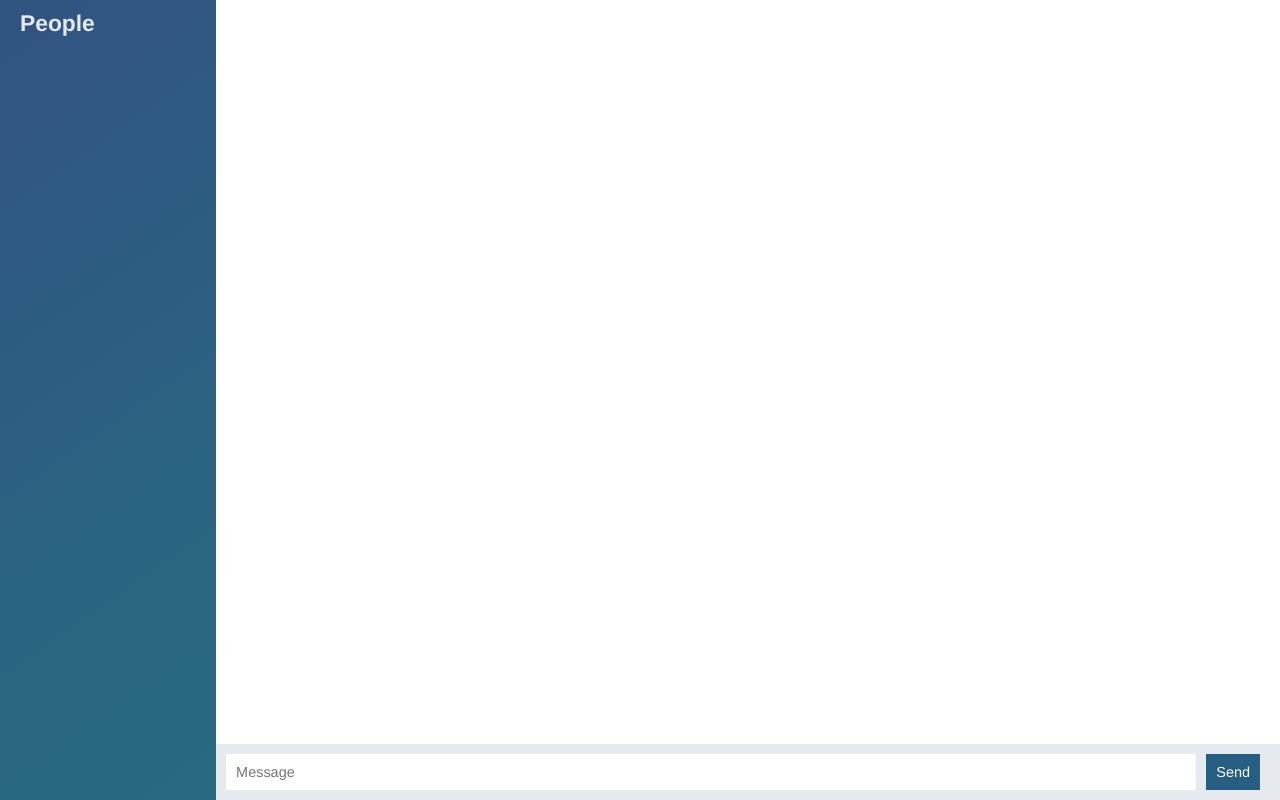
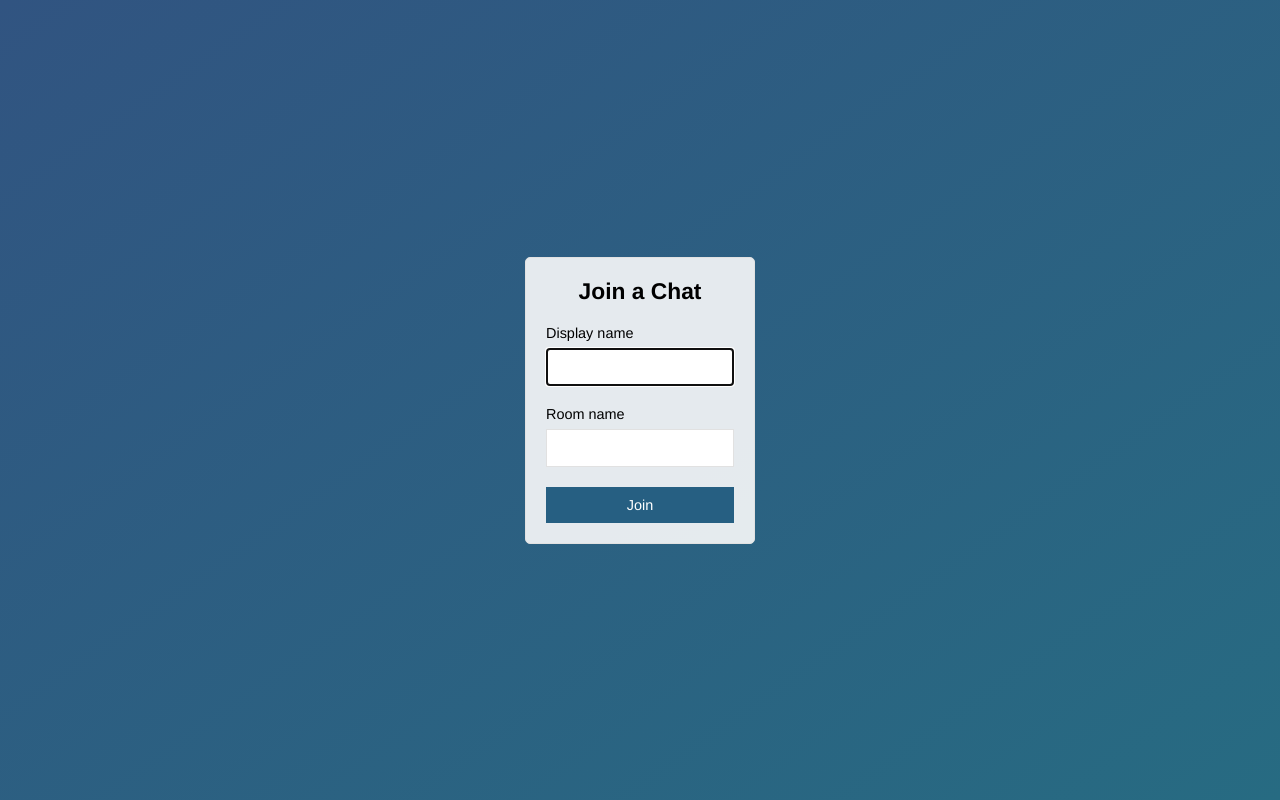
Before and after one commit to monteroch/chat-sample, a website: page public/index.html in a window 1280 px wide. Drawn offline with nearby package versions, Linux system fonts and the light colour scheme; no server answers.

Commit message:
Add join page that submits to chat.html

```diff
--- a/public/index.html
+++ b/public/index.html
@@ -1,38 +1,30 @@
 <!DOCTYPE html>
-<html>
+<html lang="en">
 <head>
-        <meta charset="utf-8">
+    <meta charset="UTF-8">
+    <meta name="viewport" content="width=device-width, initial-scale=1.0">
+    <meta http-equiv="X-UA-Compatible" content="ie=edge">
+    <title>Join | ChatApp</title>
     <link rel="stylesheet" href="css/styles.css">
 </head>
-    <body class="chat">
-        <div class="chat__sidebar">
-            <h3>People</h3>
-            <div id="user"></div>
+<body class="centered-form">
+    <div class="centered-form__form">
+        <form action="/chat.html">
+            <div class="form-field">
+                <h3>Join a Chat</h3>
             </div>
-        <div class="chat__main">
-            <ol id="messages" class="chat__messages"></ol>
-            <div class="chat__footer">
-                <form id="message-form">
-                    <input name="message" type=""text placeholder="Message"/>
-                    <button>Send</button>
+            <div class="form-field">
+                <label>Display name</label>
+                <input type="text" name="name" autofocus/>
+            </div>
+            <div class="form-field">
+                <label>Room name</label>
+                <input type="text" name="room"/>
+            </div>
+            <div class="form-field">
+                <button>Join</button>
+            </div>
         </form>
     </div>
-        </div>
-        <script id="message-template" type="text/template">
-            <li class="message">
-                <div class="message__title">
-                    <h4>{{ from }}</h4>
-                    <span>{{ createAt }}</span>
-                </div>
-                <div class="message__body">
-                    <p>{{ text }}</p>
-                </div>
-            </li>
-        </script>
-        <script src="/socket.io/socket.io.js"></script>
-        <script src="https://code.jquery.com/jquery-3.4.1.min.js"></script>
-        <script src="js/libs/moment.min.js"></script>
-        <script src="js/libs/mustache.js"></script>
-        <script src="index.js"></script>
 </body>
 </html>
```
Also changed, not shown: public/chat.html (added, +38 -0 lines), public/chat.js (renamed from public/index.js). Lines whose indentation alone changed are shown as unchanged.
